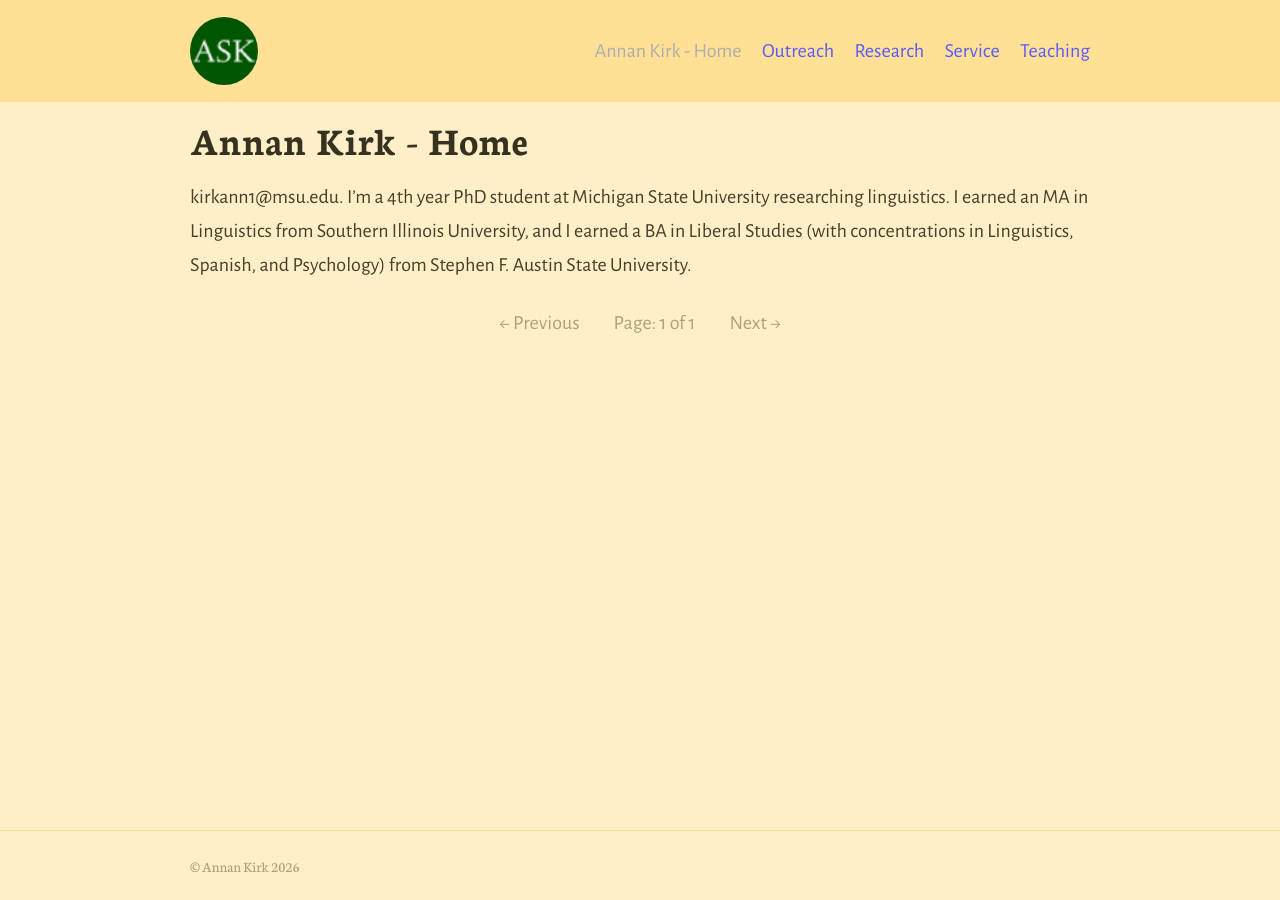
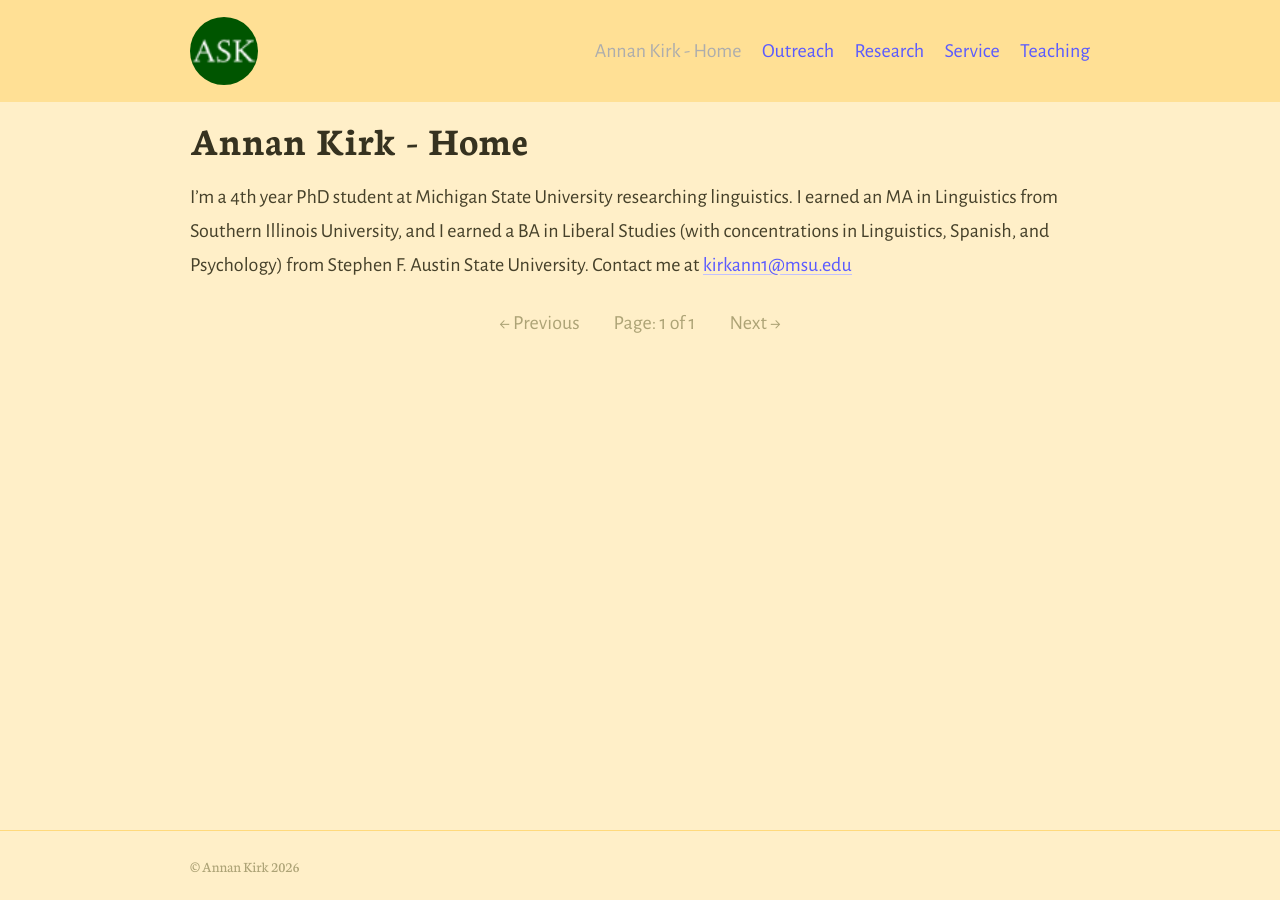
Before and after one commit to annankirk/annankirk.github.io, a Jekyll site: the page built from index.html, in a window 1280 px wide. Built offline with Jekyll 4.4.1, drawn with Linux system fonts in a browser that asks for light colours; the list of posts is cut into pages by our own code.

Commit message:
Update _config.yml

```diff
--- a/_config.yml
+++ b/_config.yml
@@ -39,7 +39,7 @@ collections:
   posts:
     title: Annan Kirk - Home # Needed for Siteleaf
     output: false
-    description: "kirkann1@msu.edu. I'm a 4th year PhD student at Michigan State University researching linguistics. I earned an MA in Linguistics from Southern Illinois University, and I earned a BA in Liberal Studies (with concentrations in Linguistics, Spanish, and Psychology) from Stephen F. Austin State University." # The post list page content
+    description: "I'm a 4th year PhD student at Michigan State University researching linguistics. I earned an MA in Linguistics from Southern Illinois University, and I earned a BA in Liberal Studies (with concentrations in Linguistics, Spanish, and Psychology) from Stephen F. Austin State University. Contact me at <kirkann1@msu.edu>" # The post list page content
 
 # 6. Jekyll collections settings
 defaults:
```
